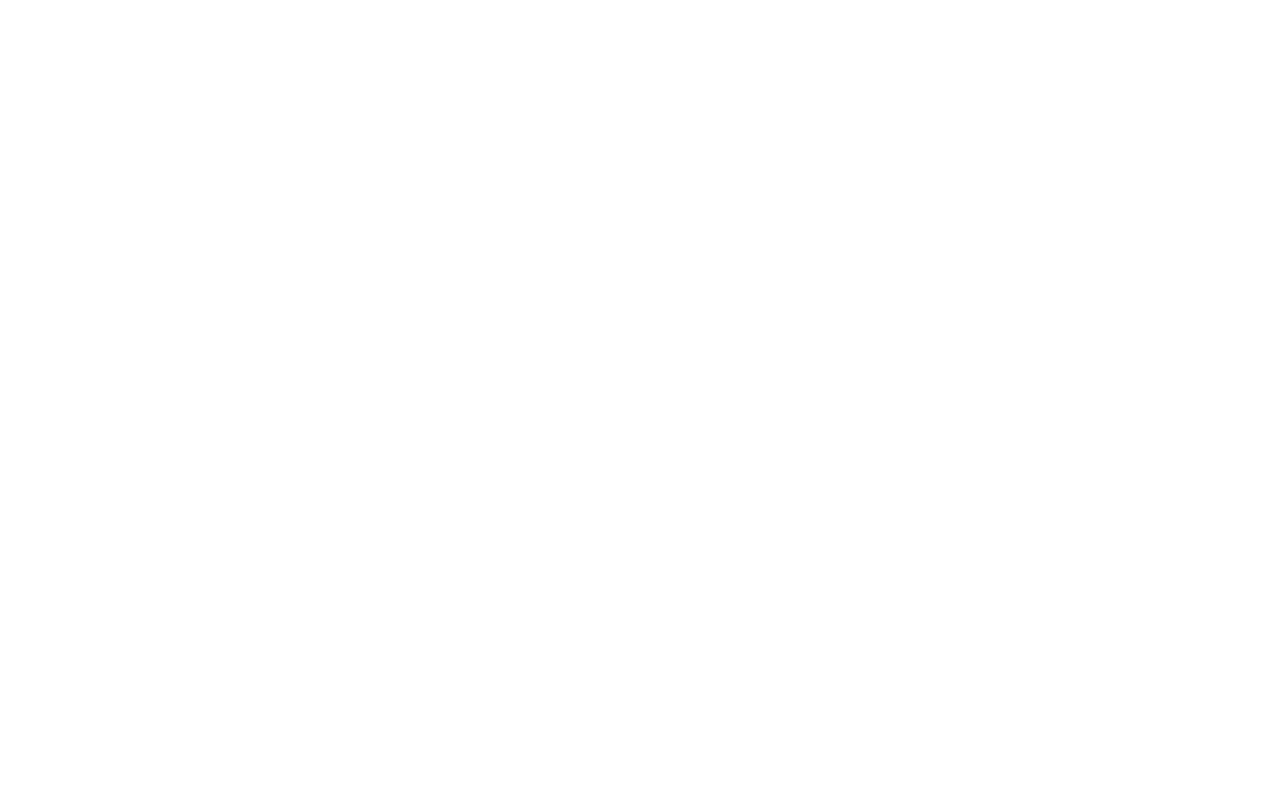
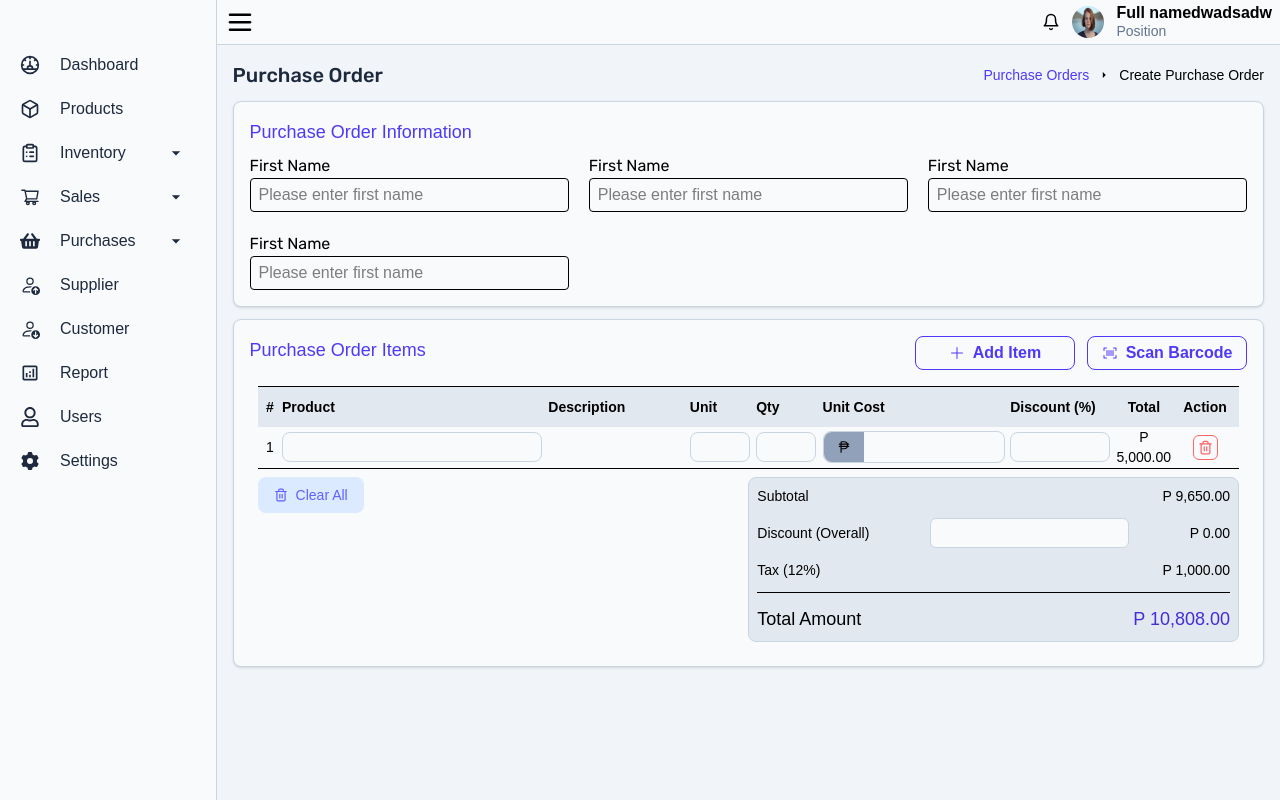
Before and after one commit to aldecyrus425/POS-Frontend, a React (Vite) app: page /admin/create-purchase-order in a window 1280 px wide. Before the commit this address had no page. Built offline with nearby package versions, Linux system fonts and the light colour scheme; a web font is replaced by a local one.

Commit message:
Purchase Order Table With Total

```diff
--- a/src/App.tsx
+++ b/src/App.tsx
@@ -4,9 +4,9 @@
 import CreateProduct from "./components/forms/createProduct"
 import CreateSupplier from "./components/forms/createSupplier"
 import CreateUnits from "./components/forms/createUnits"
-import CreatePurchaseOrder from "./components/forms/createPurchaseOrder"
 import AdminDashboard from "./pages/admin/dashboard"
 import AdminMainLayout from "./components/layout/adminMainLayout"
+import CreatePurchaseOrder from "./components/forms/createPurchaseOrder"
 import PurchaseOrder from "./pages/admin/purchaseOrder"
 
 function App() {
@@ -19,13 +19,13 @@
         <Route path="/create-product" element={<CreateProduct />} />
         <Route path="/create-supplier" element={<CreateSupplier />} />
         <Route path="/create-unit" element={<CreateUnits />} />
-        <Route path="/create-puchase-order" element={<CreatePurchaseOrder />} />
       </Routes>
 
       <Routes>
         <Route path="/admin" element={<AdminMainLayout />}>
           <Route path="dashboard" element={<AdminDashboard />} />
           <Route path="purchase-order" element={<PurchaseOrder />} />
+          <Route path="create-purchase-order" element={<CreatePurchaseOrder />} />
         </Route>
       </Routes>
     </>
--- a/src/components/forms/createPurchaseOrder.tsx
+++ b/src/components/forms/createPurchaseOrder.tsx
@@ -1,124 +1,113 @@
 import React from 'react'
-import { BiMinus, BiPlus, BiSearch } from 'react-icons/bi'
-import GreenButton from '../common/greenButton'
+import { MdArrowRight } from 'react-icons/md'
 import CommonInputGroup from '../common/inputGroup'
+import { FiPlus, FiTrash, FiTrash2 } from 'react-icons/fi'
+import { PiBarcode, PiPlus } from 'react-icons/pi'
+import { LuPhilippinePeso } from 'react-icons/lu'
 
 const CreatePurchaseOrder = () => {
   return (
-        <div className='w-screen h-screen'>
-            <div className='w-full h-full bg-slate-200 flex flex-col gap-2 relative'>
-                <div className='p-2'>
-                    <span className='font-medium text-lg'>Supplier Information</span>
-                    <div className="w-full h-10 flex gap-2">
-                        <div className="relative w-full">
-                            <div className="bg-white h-10 rounded-lg flex items-center gap-2 px-2">
-                                <BiSearch size={22} />
-                                <input
-                                    type="text"
-                                    placeholder="Please enter to search supplier"
-                                    className="w-full focus:outline-none font-medium"
-                                />
+    <div className='w-full flex flex-col gap-3'>
+      {/* Title/Location */}
+      <div className='w-full flex justify-between'>
+        <span className='font-display font-medium text-xl text-slate-800'>Purchase Order</span>
+        <div className='flex items-center text-sm gap-2'>
+          <a href="purchase-order" className='text-indigo-600'>Purchase Orders</a> <MdArrowRight /> <a href="#">Create Purchase Order</a>
+        </div>
       </div>
 
-                            {/* <div className="absolute left-0 top-full mt-1 w-full bg-white rounded-lg shadow-lg z-10 font-medium text-slate-700 flex flex-col gap-2 p-2">
-                            <div className='cursor-pointer' onClick={() => console.log()}>
-                                Search Result
+      {/* Purchase Order Information */}
+      <div className='bg-slate-50 w-full p-4 shadow rounded-lg border border-slate-300'>
+        <span className='font-medium text-indigo-600 text-lg'>Purchase Order Information</span>
+        <div className='grid grid-cols-3 gap-5 mt-2'>
+          <CommonInputGroup label='First Name' />
+          <CommonInputGroup label='First Name' />
+          <CommonInputGroup label='First Name' />
+          <CommonInputGroup label='First Name' />
+        </div>
       </div>
 
-                        </div> */}
+
+      {/* Purchase Order Item */}
+      <div className='bg-slate-50 w-full p-4 shadow rounded-lg border border-slate-300'>
+        <div className='flex justify-between'>
+          <span className='font-medium text-indigo-600 text-lg'>Purchase Order Items</span>
+          <div className='flex gap-3'>
+            <button className='cursor-pointer flex justify-center items-center w-40 gap-2 border border-indigo-600 text-indigo-600 rounded-lg py-1 font-semibold hover:bg-indigo-600 hover:text-white'><PiPlus /> Add Item</button>
+            <button className='cursor-pointer flex justify-center items-center w-40 gap-2 border border-indigo-600 text-indigo-600 rounded-lg py-1 font-semibold hover:bg-indigo-600 hover:text-white'><PiBarcode /> Scan Barcode</button>
+          </div>
+        </div>
+        <div className='p-2'>
+          <table className='border-y mt-2 w-full text-sm'>
+            <thead className='bg-slate-200 h-10'>
+              <tr>
+                <th className='items-center w-15'>#</th>
+                <th className='text-start w-70'>Product</th>
+                <th className='text-start w-70'>Description</th>
+                <th className='text-start w-20'>Unit</th>
+                <th className='text-start w-20'>Qty</th>
+                <th className='text-start w-50'>Unit Cost</th>
+                <th className='text-start w-30'>Discount (%)</th>
+                <th className='items-center'>Total</th>
+                <th className='items-center w-30'>Action</th>
+              </tr>
+            </thead>
+            <tbody>
+              <tr className='h-10'>
+                <td className='text-center'>1</td>
+                <td>
+                  <input type="text" name="" id="" className='w-65 border border-slate-300 rounded-lg p-1' />
+                </td>
+                <td></td>
+                <td><input type="text" name="" id="" className='border border-slate-300 rounded-lg p-1 w-15 focus:outline-none' /></td>
+                <td><input type="text" name="" id="" className='border border-slate-300 rounded-lg p-1 w-15 focus:outline-none' /></td>
+                <td className='h-full'><div className='w-min border border-slate-300 flex items-center rounded-lg'><div className='h-full w-10 bg-slate-400 py-2 flex items-center justify-center rounded-l-lg'><LuPhilippinePeso /></div><input type="text" name="" id="" className='w-35 px-2 focus:outline-none' /></div></td>
+                <td><input type="text" name="" id="" className='w-25 border border-slate-300 rounded-lg p-1 focus:outline-none' /></td>
+                <td className='text-center'>P 5,000.00</td>
+                <td className='py-2 flex justify-center'>
+                  <button className='border rounded-md border-red-400 text-red-400 p-1 cursor-pointer hover:bg-red-400 hover:text-white'>
+                    <FiTrash2 size={15} />
+                  </button>
+                </td>
+              </tr>
+            </tbody>
+          </table>
+          <div className='flex w-full justify-between mt-2'>
+            <button className='h-min flex gap-2 py-2 px-4 bg-blue-100 rounded-lg items-center font-medium text-sm text-indigo-500 cursor-pointer'>
+              <FiTrash2 />
+              Clear All
+            </button>
+
+            <div className='w-1/2 p-2 rounded-lg border border-slate-300 bg-slate-200 flex flex-col gap-3 text-sm font-medium'>
+
+              <div className='w-full flex justify-between items-center'>
+                <span>Subtotal</span>
+                <span>P 9,650.00</span>
               </div>
 
-                        <div className="w-80">
-                            <GreenButton label="Add Supplier" />
-                        </div>
-                    </div>
-                    <div className='grid grid-cols-2 gap-x-3 gap-y-1'>
-                        <CommonInputGroup disabled label='Supplier Name' />
-                        <CommonInputGroup disabled label='Email' />
-                        <CommonInputGroup disabled label='Contact Number' />
-                        <CommonInputGroup disabled label='Address' />
-                    </div>
-                </div>
-                <hr className='border-slate-400 mt-4 p-2' />
-                <div className='p-2'>
-                    <span className='font-medium text-lg'>List of Products</span>
-                    <div className="w-full h-10 flex gap-2">
-                        <div className="relative w-full">
-                            <div className="bg-white h-10 rounded-lg flex items-center gap-2 px-2">
-                                <BiSearch size={22} />
-                                <input
-                                    type="text"
-                                    placeholder="Please enter to search products"
-                                    className="w-full focus:outline-none font-medium"
-                                />
+              <div className='w-full flex justify-between items-center  '>
+                <span>Discount (Overall)</span>
+                <input type="text" className='border rounded-md bg-slate-50 border-slate-300 py-1 px-2'/>
+                <span>P 0.00</span>
               </div>
 
-                            {/* <div className="absolute left-0 top-full mt-1 w-full bg-white rounded-lg shadow-lg z-10 font-medium text-slate-700 flex flex-col gap-2 p-2">
-                            <div className='cursor-pointer' onClick={() => console.log()}>
-                                Search Result
+              <div className='w-full flex justify-between items-center'>
+                <span>Tax (12%)</span>
+                <span>P 1,000.00</span>
               </div>
 
-                        </div> */}
-                        </div>
+              <hr />
 
-                        <div className="w-80">
-                            <GreenButton label="Add Products" />
-                        </div>
-                    </div>
-                    <div className='flex gap-2 flex-col mt-2'>
-                        <div className='flex gap-2 w-full bg-slate-50 items-center rounded-md'>
-                            {/* Product Name */}
-                            <div className='w-full px-5 font-medium'>
-                                <span>Product 1</span>
-                            </div>
-                            {/* Actions */}
-                            <div className='w-100 flex gap-5 items-center justify-center h-10'>
-                                <span className='font-medium text-blue-500 w-40'>P 1,500</span>
-                                <div className='w-40 flex gap-5 items-center justify-center'>
-                                    <div className='bg-teal-200 rounded-full cursor-pointer'>
-                                        <BiPlus size={22} className='text-white' />
-                                    </div>
-                                    <span className='font-medium text-xl text-slate-700'>00</span>
-                                    <div className='bg-pink-500 rounded-full cursor-pointer'>
-                                        <BiMinus size={22} className='text-white' />
-                                    </div>
-                                </div>
-                            </div>
-                        </div>
-                        <div className='flex gap-2 w-full bg-slate-50 items-center rounded-md'>
-                            {/* Product Name */}
-                            <div className='w-full px-5 font-medium'>
-                                <span>Product 1</span>
-                            </div>
-                            {/* Actions */}
-                            <div className='w-100 flex gap-5 items-center justify-center h-10'>
-                                <span className='font-medium text-blue-500 w-40'>P 1,500</span>
-                                <div className='w-40 flex gap-5 items-center justify-center'>
-                                    <div className='bg-teal-200 rounded-full cursor-pointer'>
-                                        <BiPlus size={22} className='text-white' />
-                                    </div>
-                                    <span className='font-medium text-xl text-slate-700'>00</span>
-                                    <div className='bg-pink-500 rounded-full cursor-pointer'>
-                                        <BiMinus size={22} className='text-white' />
+              <div className='w-full flex justify-between'>
+                <span className='text-lg'>Total Amount</span>
+                <span className='text-lg text-indigo-700'>P 10,808.00</span>
               </div>
             </div>
           </div>
         </div>
       </div>
-                </div>
-                <div className='bg-slate-300 h-20 w-full absolute bottom-0'>
-                    <div className='w-full h-full flex justify-between items-center p-5'>
-                        <span className='font-semibold text-2xl'>TOTAL</span>
-                        <div className='w-100 flex justify-end items-center gap-3'>
-                            <span className='font-medium text-3xl text-blue-600'>00</span>
-                            <button className='w-30 py-2 rounded-2xl  font-semibold cursor-pointer border-amber-600 border text-amber-600 hover:bg-amber-600 hover:text-white'>
-                                Checkout
-                            </button>
-                        </div>
-                    </div>
 
-                </div>
-            </div>
+      {/* Buttons */}
     </div>
   )
 }
```
Also changed, not shown: src/pages/admin/purchaseOrder.tsx (+1 -25 lines). Lines whose indentation alone changed are shown as unchanged.
